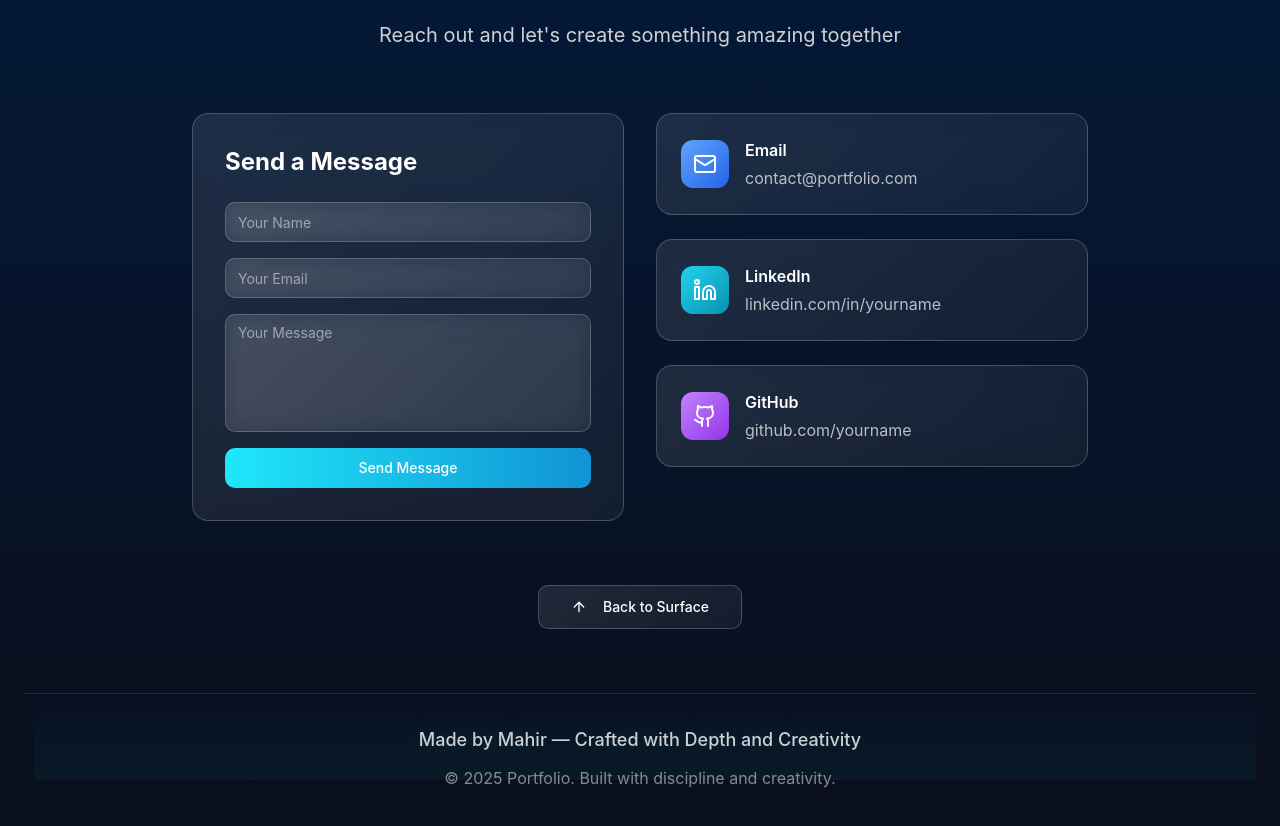
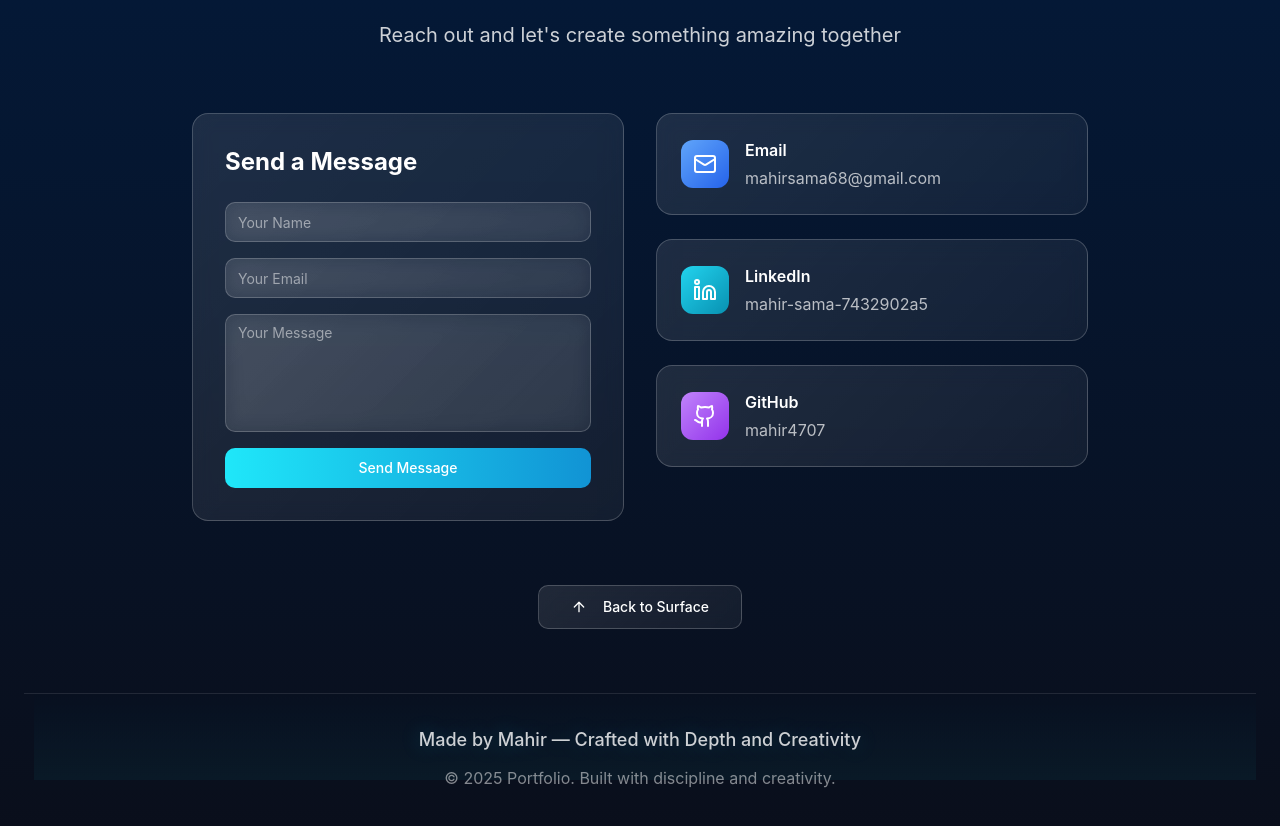
Before and after one commit to mahir4707/ocean-of-code, a React (Vite) app: page / in a window 1280 px wide. Shown: the part 5031-5857 px from the top of the page. Built offline with nearby package versions, Linux system fonts and the light colour scheme; the HTML template or start-up script is replaced by a standard one.

Commit message:
Add social links to footer
Add email, LinkedIn, and GitHub links to the footer section of the website.

```diff
--- a/src/components/ContactSection.tsx
+++ b/src/components/ContactSection.tsx
@@ -83,41 +83,54 @@ const ContactSection = () => {
 
             {/* Contact Info */}
             <div className="space-y-6">
-              <div className="glass-card p-6 rounded-2xl hover:glow transition-all">
+              <a
+                href="mailto:mahirsama68@gmail.com"
+                className="glass-card p-6 rounded-2xl hover:glow transition-all block"
+              >
                 <div className="flex items-center gap-4">
                   <div className="p-3 bg-gradient-to-br from-blue-400 to-blue-600 rounded-xl">
                     <Mail className="w-6 h-6 text-white" />
                   </div>
                   <div>
                     <h4 className="font-semibold text-white mb-1">Email</h4>
-                    <p className="text-white/70">contact@portfolio.com</p>
+                    <p className="text-white/70">mahirsama68@gmail.com</p>
                   </div>
                 </div>
-              </div>
+              </a>
 
-              <div className="glass-card p-6 rounded-2xl hover:glow transition-all">
+              <a
+                href="https://www.linkedin.com/in/mahir-sama-7432902a5/"
+                target="_blank"
+                rel="noopener noreferrer"
+                className="glass-card p-6 rounded-2xl hover:glow transition-all block"
+              >
                 <div className="flex items-center gap-4">
                   <div className="p-3 bg-gradient-to-br from-cyan-400 to-cyan-600 rounded-xl">
                     <Linkedin className="w-6 h-6 text-white" />
                   </div>
                   <div>
                     <h4 className="font-semibold text-white mb-1">LinkedIn</h4>
-                    <p className="text-white/70">linkedin.com/in/yourname</p>
+                    <p className="text-white/70">mahir-sama-7432902a5</p>
                   </div>
                 </div>
-              </div>
+              </a>
 
-              <div className="glass-card p-6 rounded-2xl hover:glow transition-all">
+              <a
+                href="https://github.com/mahir4707"
+                target="_blank"
+                rel="noopener noreferrer"
+                className="glass-card p-6 rounded-2xl hover:glow transition-all block"
+              >
                 <div className="flex items-center gap-4">
                   <div className="p-3 bg-gradient-to-br from-purple-400 to-purple-600 rounded-xl">
                     <Github className="w-6 h-6 text-white" />
                   </div>
                   <div>
                     <h4 className="font-semibold text-white mb-1">GitHub</h4>
-                    <p className="text-white/70">github.com/yourname</p>
+                    <p className="text-white/70">mahir4707</p>
                   </div>
                 </div>
-              </div>
+              </a>
             </div>
           </div>
         </motion.div>
```
